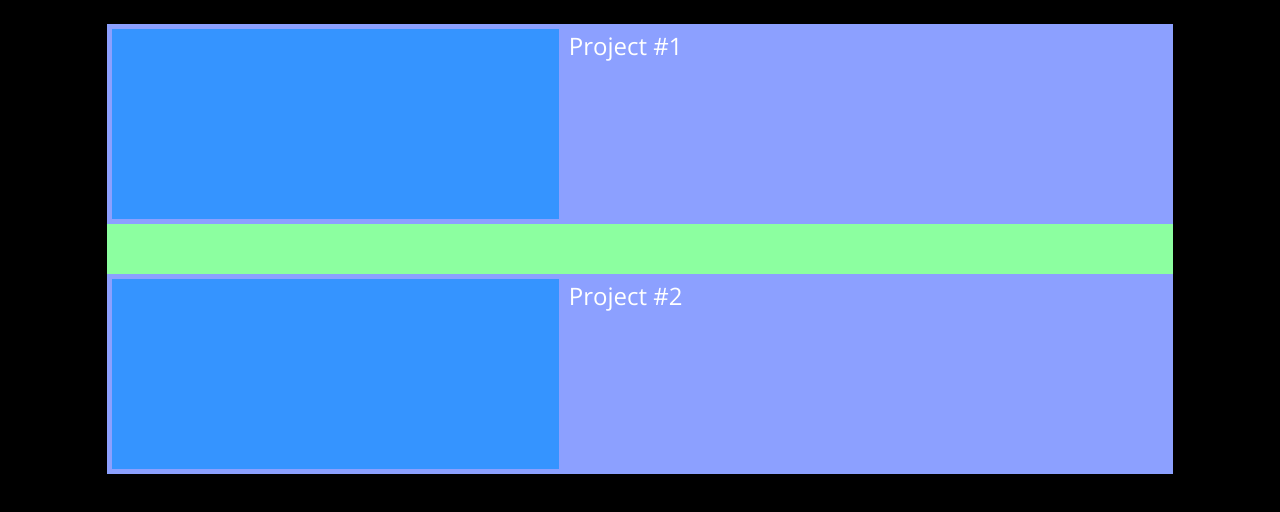
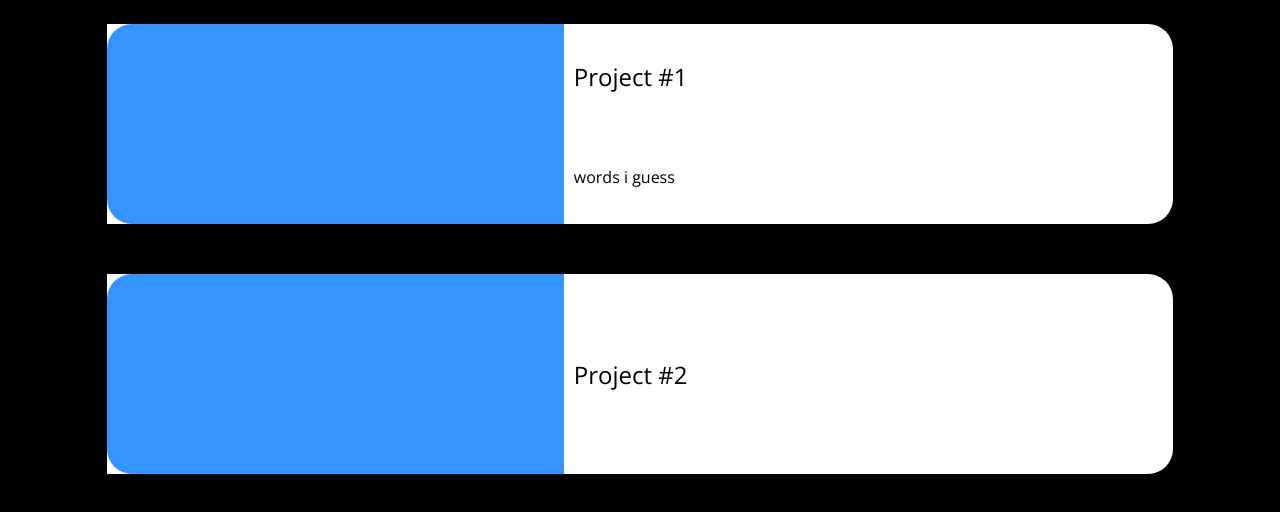
Before and after one commit to amonty27/PortfolioWebsite, a plain HTML site: page projectPage_Code.html in a window 1280 px wide. Shown: the part 126-638 px from the top of the page. Drawn offline with nearby package versions, Linux system fonts and the light colour scheme.

Commit message:
Fixed Link Bug and Added wrapper
- Fixed the link bug by removing position=realtive from div element
- Added a wrapper div around body elements, need to fix index.html
- Added flexbox to project selection

```diff
--- a/projectPage_Code.html
+++ b/projectPage_Code.html
@@ -13,6 +13,7 @@
     rel="stylesheet"
   </head>
   <body style="background-color: black">
+    <div id="wrapper">
       <header>
         <!-- may make this sticky later to make sure it fits on bigger or smaller screens-->
         <a href="index.html" class="logo">AM</a>
@@ -27,16 +28,18 @@
           <div id="pic">
             <img src="img/Untitled_Artwork.png" alt="alt text" />
           </div>
-        <div id="info1">
+          <div id="info">
             <h2>Project #1</h2>
+            words i guess
           </div>
           <div id="pic">
             <img src="img/Untitled_Artwork.png" alt="alt text" />
           </div>
-        <div id="info2">
+          <div id="info">
             <h2>Project #2</h2>
           </div>
         </div>
       </section>
+    </div>
   </body>
 </html>
--- a/style.css
+++ b/style.css
@@ -7,7 +7,14 @@
   font-style: normal;
   font-weight: normal;
 }
-
+/*wrapper for all pagges*/
+#wrapper {
+  max-width: 1000px;
+  margin-left: auto;
+  margin-right: auto;
+  padding-left: 10px;
+  padding-right: 10px;
+}
 /* Header for all pages */
 header {
   background-color: rgb(131, 80, 248);
@@ -128,6 +135,7 @@ div.textbox span {
 }
 
 /* ProjectPage_Code.html */
+
 .projSelectionP {
   padding-top: 150px;
   min-height: 100vh;
@@ -142,22 +150,26 @@ div.textbox span {
   height: auto;
   left: 8.33%;
   right: 8.33%;
-  background-color: #8cffa0;
   position: absolute;
 }
 
 .container div {
-  background-color: #8ca0ff;
-  padding: 5px;
+  background-color: white;
+  padding: 0px;
 }
 #pic img {
   width: 100%;
   height: 100%;
   object-fit: cover;
+  border-top-left-radius: 25px;
+  border-bottom-left-radius: 25px;
 }
-#info1 {
-  color: white;
+#info {
+  color: black;
+  display: flex;
+  flex-direction: column;
+  justify-content: space-around;
+  border-top-right-radius: 25px;
+  border-bottom-right-radius: 25px;
+  padding-left: 10px;
 }
-#info2 {
-  color: white;
-}
```
Also changed, not shown: index.html (+4 -8 lines). Lines whose indentation alone changed are shown as unchanged.
